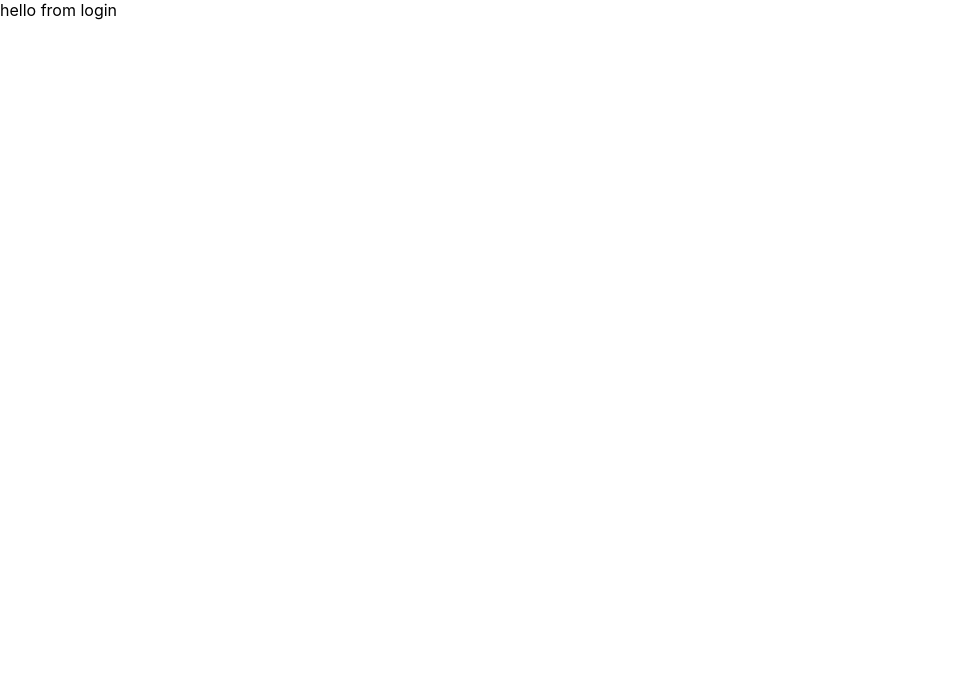
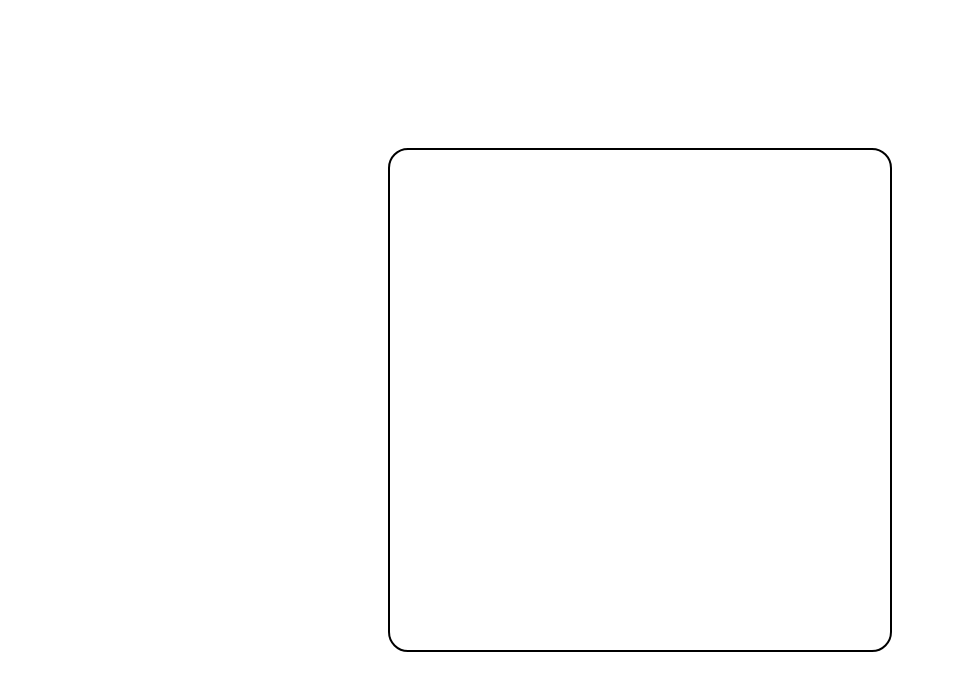
Before and after one commit to mhanif23/project-remedialteaching_client, a React (Create React App) app: page / in a window 1280 px wide. Shown: the top 690 px of the page, without its empty margins (0-954 px from the left). Built offline with nearby package versions, Linux system fonts and the light colour scheme.

Commit message:
add box login container

```diff
--- a/package.json
+++ b/package.json
@@ -3,6 +3,9 @@
   "version": "0.1.0",
   "private": true,
   "dependencies": {
+    "@emotion/react": "^11.5.0",
+    "@emotion/styled": "^11.3.0",
+    "@mui/material": "^5.0.4",
     "@testing-library/jest-dom": "^5.11.4",
     "@testing-library/react": "^11.1.0",
     "@testing-library/user-event": "^12.1.10",
--- a/src/page/login.tsx
+++ b/src/page/login.tsx
@@ -1,8 +1,29 @@
+import * as React from 'react';
+import Box from '@mui/material/Box';
+import Grid from '@mui/material/Grid';
+
 const Login = () => {
   return (
-    <>
-      <div>hello from login</div>
-    </>
+    <Grid
+      container
+      spacing={0}
+      direction='column'
+      alignItems='center'
+      justifyContent='center'
+      style={{ minHeight: '100vh' }}
+    >
+      <Grid item xs={3} md={8}>
+        <Box
+          sx={{
+            width: 500,
+            height: 500,
+            border: 2,
+            borderRadius: 5,
+            borderStyle: 'solid',
+          }}
+        />
+      </Grid>
+    </Grid>
   );
 };
 export default Login;
```
Also changed, not shown: 1 other file (tests, documents, lock files or other folders).
